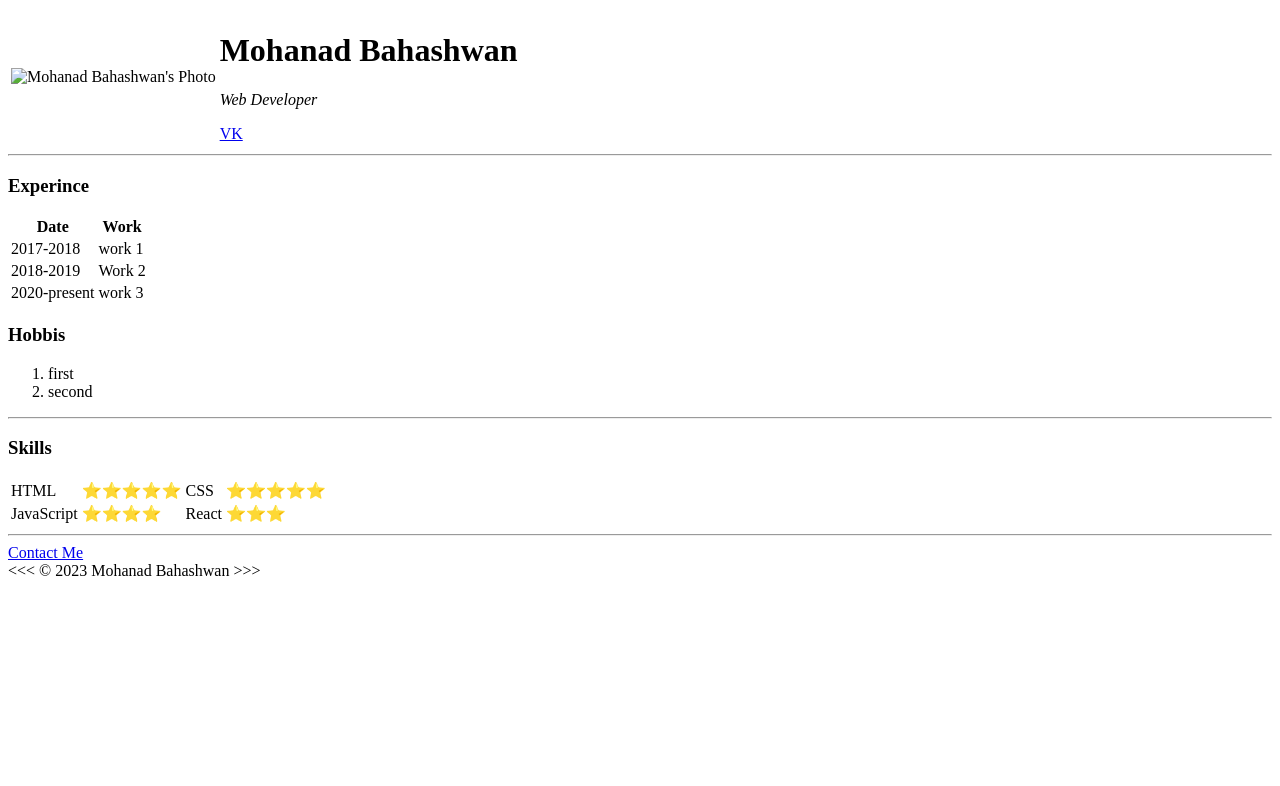
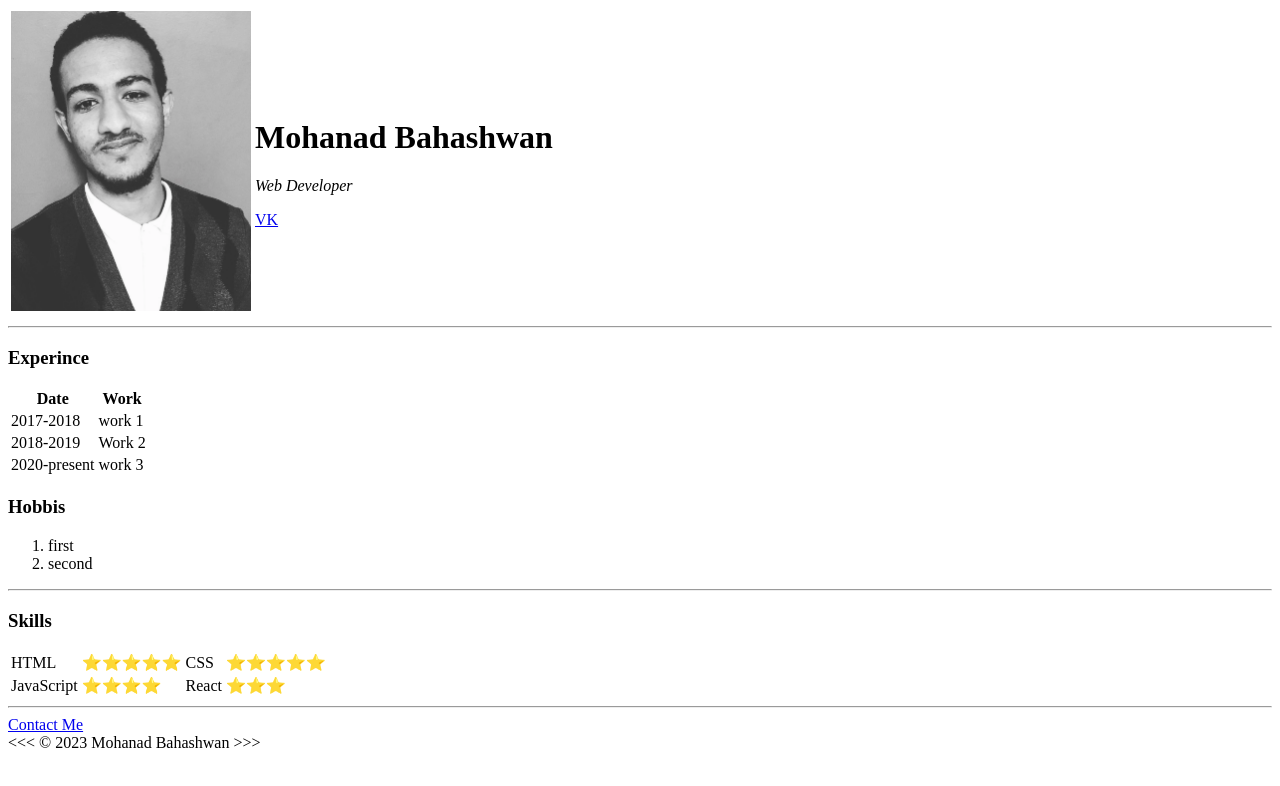
Before and after one commit to Bahashwan/cv, a plain HTML site: page index.html in a window 1280 px wide. Drawn offline with Linux system fonts and the light colour scheme; the site is published under a folder, as on GitHub Pages, so addresses that start at the root find nothing.

Commit message:
update index.html

```diff
--- a/index.html
+++ b/index.html
@@ -10,7 +10,7 @@
     <table>
         <tr>
         <td>
-            <img src="/img/Personal_Photo.PNG" alt="Mohanad Bahashwan's Photo" width="240" height="300">
+            <img src="img/Personal_Photo.PNG" alt="Mohanad Bahashwan's Photo" width="240" height="300">
         </td>
         <td>
             <h1>Mohanad Bahashwan</h1>
```
